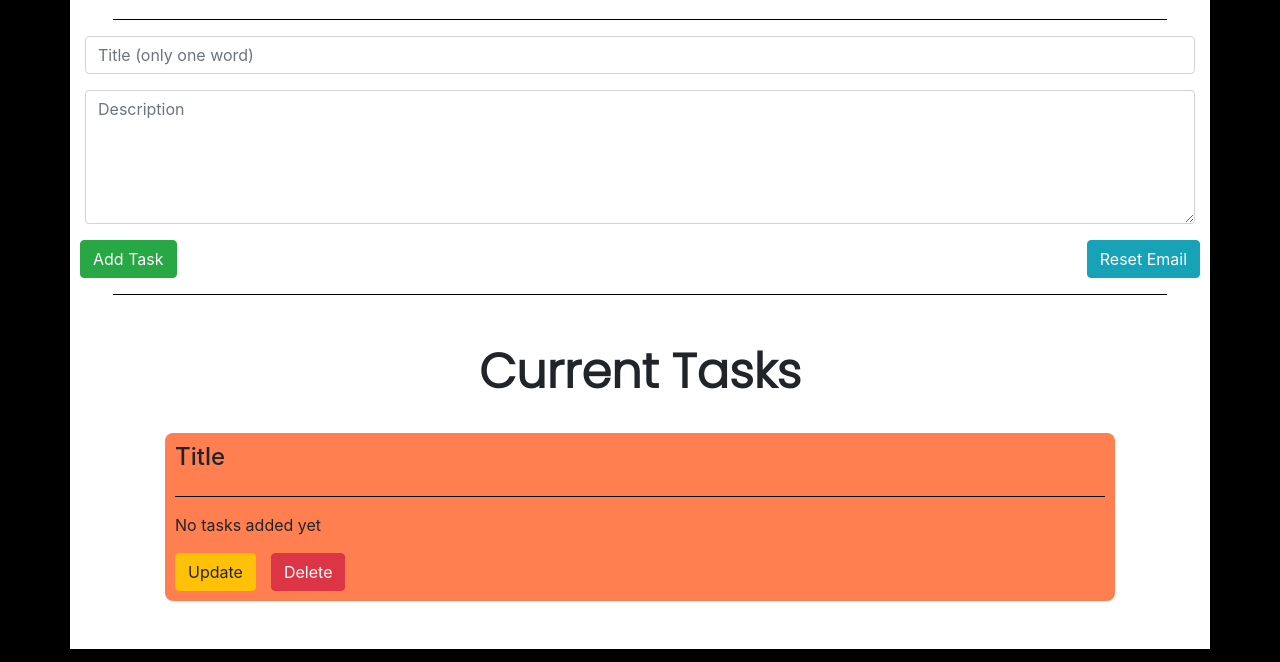
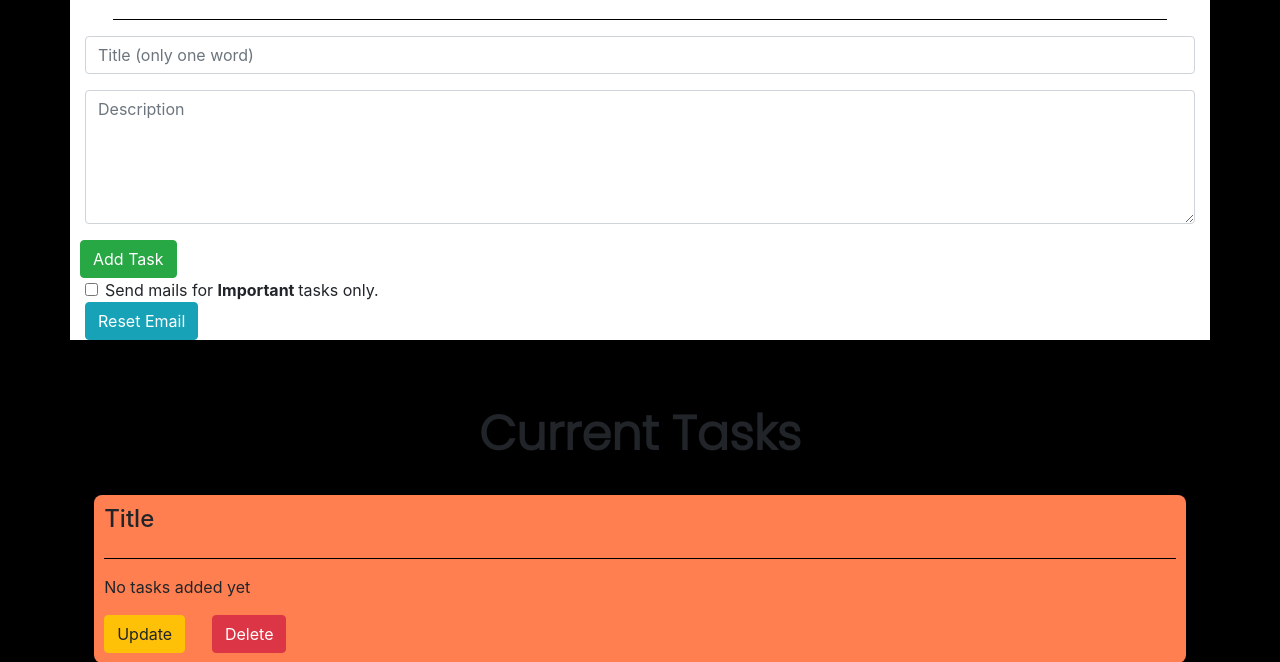
Before and after one commit to Tech-Shell/notifyre, a Django app: page /accounts/dashboard in a window 1280 px wide. Shown: the part 1316-1978 px from the top of the page. Run offline with Django 3.2, Linux system fonts and the light colour scheme; the visitor is signed in with stand-in values (Sample User, id 1); data that the repository does not hold is empty; some libraries are stand-ins or nearby versions.

Commit message:
Send imp mail checkbox added

```diff
--- a/templates/accounts/dashboard.html
+++ b/templates/accounts/dashboard.html
@@ -127,6 +127,11 @@
               <div class="form-inline">
                 <button type="submit" class="btn btn-success">Add Task</button>
               </div>
+            </div>
+            <div class="form-check">
+              <input class="form-check-input" type="checkbox" value="" id="impMail">
+              <label class="form-check-label" for="impMail">Send mails for <strong>Important </strong>tasks only.</label>
+            </div>
             </form>
               <div class="form-inline">
                 <form method="POST" action="{% url 'reset_email' %}">
@@ -136,7 +141,6 @@
                 </form>
               </div>
             </div>
-
         </div>
       </div>
       <hr class="hr_manage">
```
